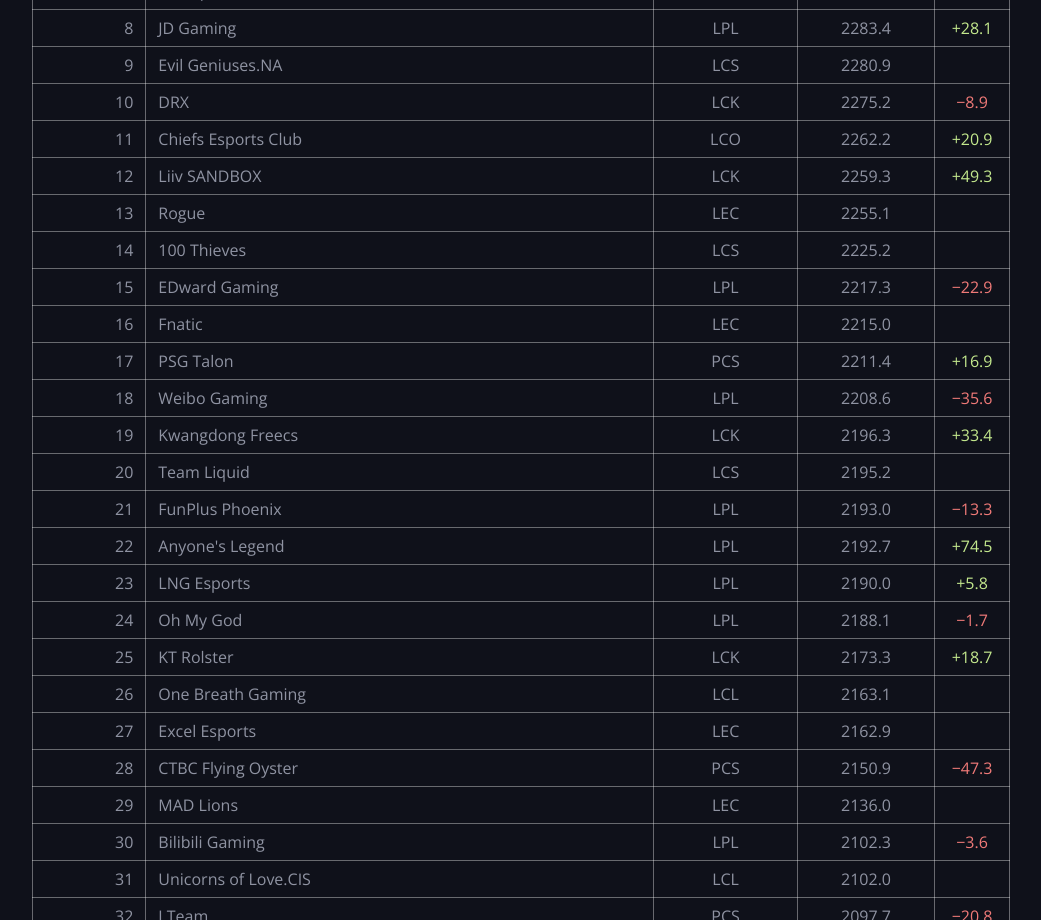
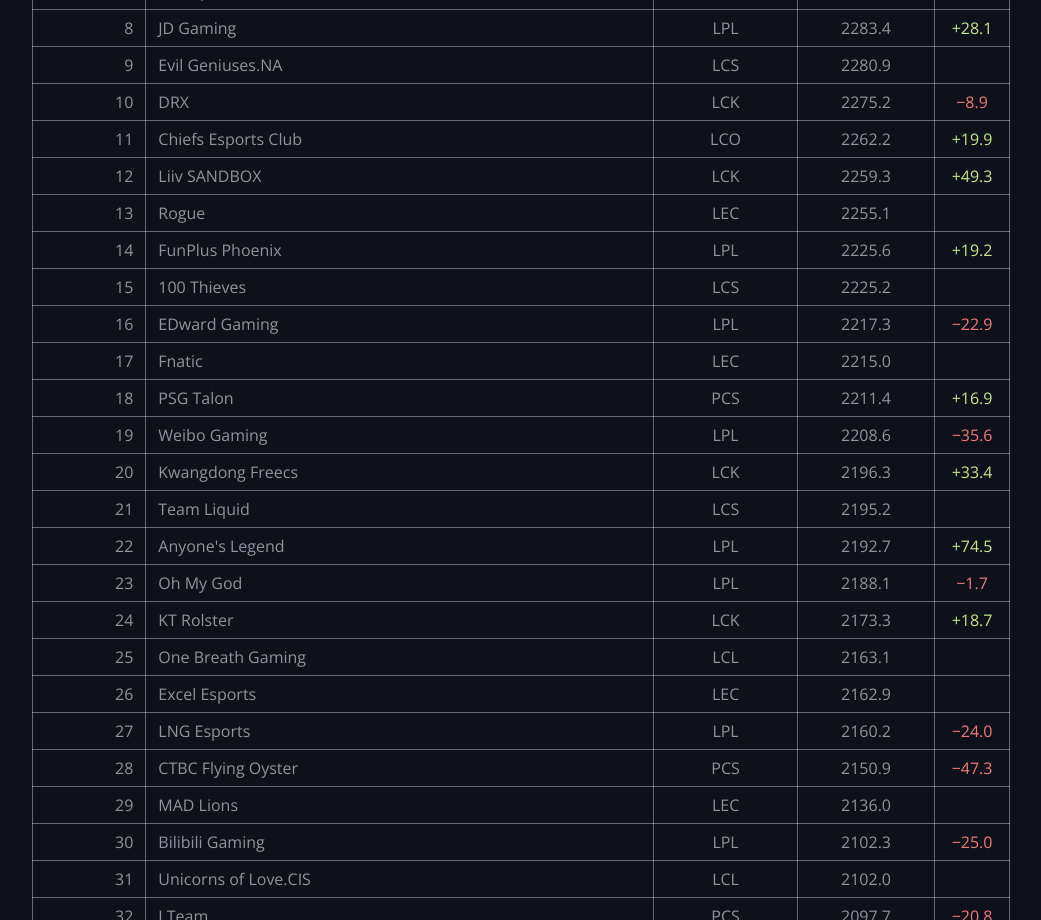
Before and after one commit to xtevenx/ProRankings, a plain HTML site: page index.html in a window 1280 px wide. Shown: the part 1880-2800 px from the top of the page, without its empty margins (119-1160 px from the left). Drawn offline with nearby package versions, Linux system fonts and the light colour scheme; a script that the page names is missing.

Commit message:
Update rating charts for 2022-07-11 11:39:37.

```diff
--- a/index.html
+++ b/index.html
@@ -85,31 +85,31 @@
             <tr><td style="text-align: right">8</td><td class="name">JD Gaming</td><td class="league" style="text-align: center">LPL</td><td class="rating" style="text-align: center">2283.4</td><td class="diff" style="text-align: center; white-space: nowrap"><span style="color: var(--green-color)">&plus;28.1</span></td></tr>
             <tr><td style="text-align: right">9</td><td class="name">Evil Geniuses.NA</td><td class="league" style="text-align: center">LCS</td><td class="rating" style="text-align: center">2280.9</td><td class="diff" style="text-align: center; white-space: nowrap"></td></tr>
             <tr><td style="text-align: right">10</td><td class="name">DRX</td><td class="league" style="text-align: center">LCK</td><td class="rating" style="text-align: center">2275.2</td><td class="diff" style="text-align: center; white-space: nowrap"><span style="color: var(--red-color)">&minus;8.9</span></td></tr>
-            <tr><td style="text-align: right">11</td><td class="name">Chiefs Esports Club</td><td class="league" style="text-align: center">LCO</td><td class="rating" style="text-align: center">2262.2</td><td class="diff" style="text-align: center; white-space: nowrap"><span style="color: var(--green-color)">&plus;20.9</span></td></tr>
+            <tr><td style="text-align: right">11</td><td class="name">Chiefs Esports Club</td><td class="league" style="text-align: center">LCO</td><td class="rating" style="text-align: center">2262.2</td><td class="diff" style="text-align: center; white-space: nowrap"><span style="color: var(--green-color)">&plus;19.9</span></td></tr>
             <tr><td style="text-align: right">12</td><td class="name">Liiv SANDBOX</td><td class="league" style="text-align: center">LCK</td><td class="rating" style="text-align: center">2259.3</td><td class="diff" style="text-align: center; white-space: nowrap"><span style="color: var(--green-color)">&plus;49.3</span></td></tr>
             <tr><td style="text-align: right">13</td><td class="name">Rogue </td><td class="league" style="text-align: center">LEC</td><td class="rating" style="text-align: center">2255.1</td><td class="diff" style="text-align: center; white-space: nowrap"></td></tr>
-            <tr><td style="text-align: right">14</td><td class="name">100 Thieves</td><td class="league" style="text-align: center">LCS</td><td class="rating" style="text-align: center">2225.2</td><td class="diff" style="text-align: center; white-space: nowrap"></td></tr>
-            <tr><td style="text-align: right">15</td><td class="name">EDward Gaming</td><td class="league" style="text-align: center">LPL</td><td class="rating" style="text-align: center">2217.3</td><td class="diff" style="text-align: center; white-space: nowrap"><span style="color: var(--red-color)">&minus;22.9</span></td></tr>
-            <tr><td style="text-align: right">16</td><td class="name">Fnatic</td><td class="league" style="text-align: center">LEC</td><td class="rating" style="text-align: center">2215.0</td><td class="diff" style="text-align: center; white-space: nowrap"></td></tr>
-            <tr><td style="text-align: right">17</td><td class="name">PSG Talon</td><td class="league" style="text-align: center">PCS</td><td class="rating" style="text-align: center">2211.4</td><td class="diff" style="text-align: center; white-space: nowrap"><span style="color: var(--green-color)">&plus;16.9</span></td></tr>
-            <tr><td style="text-align: right">18</td><td class="name">Weibo Gaming</td><td class="league" style="text-align: center">LPL</td><td class="rating" style="text-align: center">2208.6</td><td class="diff" style="text-align: center; white-space: nowrap"><span style="color: var(--red-color)">&minus;35.6</span></td></tr>
-            <tr><td style="text-align: right">19</td><td class="name">Kwangdong Freecs</td><td class="league" style="text-align: center">LCK</td><td class="rating" style="text-align: center">2196.3</td><td class="diff" style="text-align: center; white-space: nowrap"><span style="color: var(--green-color)">&plus;33.4</span></td></tr>
-            <tr><td style="text-align: right">20</td><td class="name">Team Liquid</td><td class="league" style="text-align: center">LCS</td><td class="rating" style="text-align: center">2195.2</td><td class="diff" style="text-align: center; white-space: nowrap"></td></tr>
-            <tr><td style="text-align: right">21</td><td class="name">FunPlus Phoenix</td><td class="league" style="text-align: center">LPL</td><td class="rating" style="text-align: center">2193.0</td><td class="diff" style="text-align: center; white-space: nowrap"><span style="color: var(--red-color)">&minus;13.3</span></td></tr>
+            <tr><td style="text-align: right">14</td><td class="name">FunPlus Phoenix</td><td class="league" style="text-align: center">LPL</td><td class="rating" style="text-align: center">2225.6</td><td class="diff" style="text-align: center; white-space: nowrap"><span style="color: var(--green-color)">&plus;19.2</span></td></tr>
+            <tr><td style="text-align: right">15</td><td class="name">100 Thieves</td><td class="league" style="text-align: center">LCS</td><td class="rating" style="text-align: center">2225.2</td><td class="diff" style="text-align: center; white-space: nowrap"></td></tr>
+            <tr><td style="text-align: right">16</td><td class="name">EDward Gaming</td><td class="league" style="text-align: center">LPL</td><td class="rating" style="text-align: center">2217.3</td><td class="diff" style="text-align: center; white-space: nowrap"><span style="color: var(--red-color)">&minus;22.9</span></td></tr>
+            <tr><td style="text-align: right">17</td><td class="name">Fnatic</td><td class="league" style="text-align: center">LEC</td><td class="rating" style="text-align: center">2215.0</td><td class="diff" style="text-align: center; white-space: nowrap"></td></tr>
+            <tr><td style="text-align: right">18</td><td class="name">PSG Talon</td><td class="league" style="text-align: center">PCS</td><td class="rating" style="text-align: center">2211.4</td><td class="diff" style="text-align: center; white-space: nowrap"><span style="color: var(--green-color)">&plus;16.9</span></td></tr>
+            <tr><td style="text-align: right">19</td><td class="name">Weibo Gaming</td><td class="league" style="text-align: center">LPL</td><td class="rating" style="text-align: center">2208.6</td><td class="diff" style="text-align: center; white-space: nowrap"><span style="color: var(--red-color)">&minus;35.6</span></td></tr>
+            <tr><td style="text-align: right">20</td><td class="name">Kwangdong Freecs</td><td class="league" style="text-align: center">LCK</td><td class="rating" style="text-align: center">2196.3</td><td class="diff" style="text-align: center; white-space: nowrap"><span style="color: var(--green-color)">&plus;33.4</span></td></tr>
+            <tr><td style="text-align: right">21</td><td class="name">Team Liquid</td><td class="league" style="text-align: center">LCS</td><td class="rating" style="text-align: center">2195.2</td><td class="diff" style="text-align: center; white-space: nowrap"></td></tr>
             <tr><td style="text-align: right">22</td><td class="name">Anyone's Legend</td><td class="league" style="text-align: center">LPL</td><td class="rating" style="text-align: center">2192.7</td><td class="diff" style="text-align: center; white-space: nowrap"><span style="color: var(--green-color)">&plus;74.5</span></td></tr>
-            <tr><td style="text-align: right">23</td><td class="name">LNG Esports</td><td class="league" style="text-align: center">LPL</td><td class="rating" style="text-align: center">2190.0</td><td class="diff" style="text-align: center; white-space: nowrap"><span style="color: var(--green-color)">&plus;5.8</span></td></tr>
-            <tr><td style="text-align: right">24</td><td class="name">Oh My God</td><td class="league" style="text-align: center">LPL</td><td class="rating" style="text-align: center">2188.1</td><td class="diff" style="text-align: center; white-space: nowrap"><span style="color: var(--red-color)">&minus;1.7</span></td></tr>
-            <tr><td style="text-align: right">25</td><td class="name">KT Rolster</td><td class="league" style="text-align: center">LCK</td><td class="rating" style="text-align: center">2173.3</td><td class="diff" style="text-align: center; white-space: nowrap"><span style="color: var(--green-color)">&plus;18.7</span></td></tr>
-            <tr><td style="text-align: right">26</td><td class="name">One Breath Gaming</td><td class="league" style="text-align: center">LCL</td><td class="rating" style="text-align: center">2163.1</td><td class="diff" style="text-align: center; white-space: nowrap"></td></tr>
-            <tr><td style="text-align: right">27</td><td class="name">Excel Esports</td><td class="league" style="text-align: center">LEC</td><td class="rating" style="text-align: center">2162.9</td><td class="diff" style="text-align: center; white-space: nowrap"></td></tr>
+            <tr><td style="text-align: right">23</td><td class="name">Oh My God</td><td class="league" style="text-align: center">LPL</td><td class="rating" style="text-align: center">2188.1</td><td class="diff" style="text-align: center; white-space: nowrap"><span style="color: var(--red-color)">&minus;1.7</span></td></tr>
+            <tr><td style="text-align: right">24</td><td class="name">KT Rolster</td><td class="league" style="text-align: center">LCK</td><td class="rating" style="text-align: center">2173.3</td><td class="diff" style="text-align: center; white-space: nowrap"><span style="color: var(--green-color)">&plus;18.7</span></td></tr>
+            <tr><td style="text-align: right">25</td><td class="name">One Breath Gaming</td><td class="league" style="text-align: center">LCL</td><td class="rating" style="text-align: center">2163.1</td><td class="diff" style="text-align: center; white-space: nowrap"></td></tr>
+            <tr><td style="text-align: right">26</td><td class="name">Excel Esports</td><td class="league" style="text-align: center">LEC</td><td class="rating" style="text-align: center">2162.9</td><td class="diff" style="text-align: center; white-space: nowrap"></td></tr>
+            <tr><td style="text-align: right">27</td><td class="name">LNG Esports</td><td class="league" style="text-align: center">LPL</td><td class="rating" style="text-align: center">2160.2</td><td class="diff" style="text-align: center; white-space: nowrap"><span style="color: var(--red-color)">&minus;24.0</span></td></tr>
             <tr><td style="text-align: right">28</td><td class="name">CTBC Flying Oyster</td><td class="league" style="text-align: center">PCS</td><td class="rating" style="text-align: center">2150.9</td><td class="diff" style="text-align: center; white-space: nowrap"><span style="color: var(--red-color)">&minus;47.3</span></td></tr>
             <tr><td style="text-align: right">29</td><td class="name">MAD Lions</td><td class="league" style="text-align: center">LEC</td><td class="rating" style="text-align: center">2136.0</td><td class="diff" style="text-align: center; white-space: nowrap"></td></tr>
-            <tr><td style="text-align: right">30</td><td class="name">Bilibili Gaming</td><td class="league" style="text-align: center">LPL</td><td class="rating" style="text-align: center">2102.3</td><td class="diff" style="text-align: center; white-space: nowrap"><span style="color: var(--red-color)">&minus;3.6</span></td></tr>
+            <tr><td style="text-align: right">30</td><td class="name">Bilibili Gaming</td><td class="league" style="text-align: center">LPL</td><td class="rating" style="text-align: center">2102.3</td><td class="diff" style="text-align: center; white-space: nowrap"><span style="color: var(--red-color)">&minus;25.0</span></td></tr>
             <tr><td style="text-align: right">31</td><td class="name">Unicorns of Love.CIS</td><td class="league" style="text-align: center">LCL</td><td class="rating" style="text-align: center">2102.0</td><td class="diff" style="text-align: center; white-space: nowrap"></td></tr>
             <tr><td style="text-align: right">32</td><td class="name">J Team</td><td class="league" style="text-align: center">PCS</td><td class="rating" style="text-align: center">2097.7</td><td class="diff" style="text-align: center; white-space: nowrap"><span style="color: var(--red-color)">&minus;20.8</span></td></tr>
             <tr><td style="text-align: right">33</td><td class="name">Cloud9</td><td class="league" style="text-align: center">LCS</td><td class="rating" style="text-align: center">2091.1</td><td class="diff" style="text-align: center; white-space: nowrap"></td></tr>
             <tr><td style="text-align: right">34</td><td class="name">Nongshim RedForce</td><td class="league" style="text-align: center">LCK</td><td class="rating" style="text-align: center">2074.7</td><td class="diff" style="text-align: center; white-space: nowrap"><span style="color: var(--red-color)">&minus;59.7</span></td></tr>
-            <tr><td style="text-align: right">35</td><td class="name">ThunderTalk Gaming</td><td class="league" style="text-align: center">LPL</td><td class="rating" style="text-align: center">2068.5</td><td class="diff" style="text-align: center; white-space: nowrap"><span style="color: var(--green-color)">&plus;20.2</span></td></tr>
+            <tr><td style="text-align: right">35</td><td class="name">ThunderTalk Gaming</td><td class="league" style="text-align: center">LPL</td><td class="rating" style="text-align: center">2068.5</td><td class="diff" style="text-align: center; white-space: nowrap"><span style="color: var(--red-color)">&minus;2.6</span></td></tr>
             <tr><td style="text-align: right">36</td><td class="name">NASR eSports Turkey</td><td class="league" style="text-align: center">TCL</td><td class="rating" style="text-align: center">2066.4</td><td class="diff" style="text-align: center; white-space: nowrap"></td></tr>
             <tr><td style="text-align: right">37</td><td class="name">Team Vitality</td><td class="league" style="text-align: center">LEC</td><td class="rating" style="text-align: center">2058.8</td><td class="diff" style="text-align: center; white-space: nowrap"></td></tr>
             <tr><td style="text-align: right">38</td><td class="name">FlyQuest</td><td class="league" style="text-align: center">LCS</td><td class="rating" style="text-align: center">2058.2</td><td class="diff" style="text-align: center; white-space: nowrap"></td></tr>
@@ -125,13 +125,13 @@
             <tr><td style="text-align: right">48</td><td class="name">Istanbul Wildcats</td><td class="league" style="text-align: center">TCL</td><td class="rating" style="text-align: center">2032.0</td><td class="diff" style="text-align: center; white-space: nowrap"></td></tr>
             <tr><td style="text-align: right">49</td><td class="name">Counter Logic Gaming</td><td class="league" style="text-align: center">LCS</td><td class="rating" style="text-align: center">2019.8</td><td class="diff" style="text-align: center; white-space: nowrap"></td></tr>
             <tr><td style="text-align: right">50</td><td class="name">Sengoku Gaming</td><td class="league" style="text-align: center">LJL</td><td class="rating" style="text-align: center">2007.6</td><td class="diff" style="text-align: center; white-space: nowrap"><span style="color: var(--green-color)">&plus;25.7</span></td></tr>
-            <tr><td style="text-align: right">51</td><td class="name">Pentanet.GG</td><td class="league" style="text-align: center">LCO</td><td class="rating" style="text-align: center">1990.8</td><td class="diff" style="text-align: center; white-space: nowrap"><span style="color: var(--red-color)">&minus;7.1</span></td></tr>
-            <tr><td style="text-align: right">52</td><td class="name">Golden Guardians</td><td class="league" style="text-align: center">LCS</td><td class="rating" style="text-align: center">1989.7</td><td class="diff" style="text-align: center; white-space: nowrap"></td></tr>
-            <tr><td style="text-align: right">53</td><td class="name">Fredit BRION</td><td class="league" style="text-align: center">LCK</td><td class="rating" style="text-align: center">1988.9</td><td class="diff" style="text-align: center; white-space: nowrap"><span style="color: var(--red-color)">&minus;15.7</span></td></tr>
-            <tr><td style="text-align: right">54</td><td class="name">Estral Esports</td><td class="league" style="text-align: center">LLA</td><td class="rating" style="text-align: center">1985.0</td><td class="diff" style="text-align: center; white-space: nowrap"><span style="color: var(--green-color)">&plus;21.9</span></td></tr>
-            <tr><td style="text-align: right">55</td><td class="name">Team WE</td><td class="league" style="text-align: center">LPL</td><td class="rating" style="text-align: center">1983.7</td><td class="diff" style="text-align: center; white-space: nowrap"><span style="color: var(--red-color)">&minus;23.4</span></td></tr>
-            <tr><td style="text-align: right">56</td><td class="name">FURIA Esports</td><td class="league" style="text-align: center">CBLOL</td><td class="rating" style="text-align: center">1982.2</td><td class="diff" style="text-align: center; white-space: nowrap"><span style="color: var(--green-color)">&plus;18.8</span></td></tr>
-            <tr><td style="text-align: right">57</td><td class="name">ORDER</td><td class="league" style="text-align: center">LCO</td><td class="rating" style="text-align: center">1980.2</td><td class="diff" style="text-align: center; white-space: nowrap"><span style="color: var(--red-color)">&minus;2.3</span></td></tr>
+            <tr><td style="text-align: right">51</td><td class="name">ORDER</td><td class="league" style="text-align: center">LCO</td><td class="rating" style="text-align: center">1996.9</td><td class="diff" style="text-align: center; white-space: nowrap"><span style="color: var(--red-color)">&minus;9.7</span></td></tr>
+            <tr><td style="text-align: right">52</td><td class="name">Pentanet.GG</td><td class="league" style="text-align: center">LCO</td><td class="rating" style="text-align: center">1990.8</td><td class="diff" style="text-align: center; white-space: nowrap"><span style="color: var(--red-color)">&minus;7.1</span></td></tr>
+            <tr><td style="text-align: right">53</td><td class="name">Golden Guardians</td><td class="league" style="text-align: center">LCS</td><td class="rating" style="text-align: center">1989.7</td><td class="diff" style="text-align: center; white-space: nowrap"></td></tr>
+            <tr><td style="text-align: right">54</td><td class="name">Fredit BRION</td><td class="league" style="text-align: center">LCK</td><td class="rating" style="text-align: center">1988.9</td><td class="diff" style="text-align: center; white-space: nowrap"><span style="color: var(--red-color)">&minus;15.7</span></td></tr>
+            <tr><td style="text-align: right">55</td><td class="name">Estral Esports</td><td class="league" style="text-align: center">LLA</td><td class="rating" style="text-align: center">1985.0</td><td class="diff" style="text-align: center; white-space: nowrap"><span style="color: var(--green-color)">&plus;21.9</span></td></tr>
+            <tr><td style="text-align: right">56</td><td class="name">Team WE</td><td class="league" style="text-align: center">LPL</td><td class="rating" style="text-align: center">1983.7</td><td class="diff" style="text-align: center; white-space: nowrap"><span style="color: var(--red-color)">&minus;23.4</span></td></tr>
+            <tr><td style="text-align: right">57</td><td class="name">FURIA Esports</td><td class="league" style="text-align: center">CBLOL</td><td class="rating" style="text-align: center">1982.2</td><td class="diff" style="text-align: center; white-space: nowrap"><span style="color: var(--green-color)">&plus;18.8</span></td></tr>
             <tr><td style="text-align: right">58</td><td class="name">CrowCrowd</td><td class="league" style="text-align: center">LCL</td><td class="rating" style="text-align: center">1978.5</td><td class="diff" style="text-align: center; white-space: nowrap"></td></tr>
             <tr><td style="text-align: right">59</td><td class="name">DetonatioN FocusMe</td><td class="league" style="text-align: center">LJL</td><td class="rating" style="text-align: center">1974.6</td><td class="diff" style="text-align: center; white-space: nowrap"><span style="color: var(--green-color)">&plus;23.2</span></td></tr>
             <tr><td style="text-align: right">60</td><td class="name">GAM Esports</td><td class="league" style="text-align: center">VCS</td><td class="rating" style="text-align: center">1971.7</td><td class="diff" style="text-align: center; white-space: nowrap"><span style="color: var(--red-color)">&minus;17.7</span></td></tr>
@@ -143,8 +143,8 @@
             <tr><td style="text-align: right">66</td><td class="name">Beyond Gaming</td><td class="league" style="text-align: center">PCS</td><td class="rating" style="text-align: center">1920.5</td><td class="diff" style="text-align: center; white-space: nowrap"><span style="color: var(--red-color)">&minus;123.6</span></td></tr>
             <tr><td style="text-align: right">67</td><td class="name">Saigon Buffalo</td><td class="league" style="text-align: center">VCS</td><td class="rating" style="text-align: center">1911.6</td><td class="diff" style="text-align: center; white-space: nowrap"><span style="color: var(--red-color)">&minus;76.1</span></td></tr>
             <tr><td style="text-align: right">68</td><td class="name">Astralis</td><td class="league" style="text-align: center">LEC</td><td class="rating" style="text-align: center">1910.9</td><td class="diff" style="text-align: center; white-space: nowrap"></td></tr>
-            <tr><td style="text-align: right">69</td><td class="name">Dire Wolves</td><td class="league" style="text-align: center">LCO</td><td class="rating" style="text-align: center">1904.3</td><td class="diff" style="text-align: center; white-space: nowrap"><span style="color: var(--green-color)">&plus;13.1</span></td></tr>
-            <tr><td style="text-align: right">70</td><td class="name">PEACE </td><td class="league" style="text-align: center">LCO</td><td class="rating" style="text-align: center">1898.9</td><td class="diff" style="text-align: center; white-space: nowrap"><span style="color: var(--green-color)">&plus;29.0</span></td></tr>
+            <tr><td style="text-align: right">69</td><td class="name">PEACE </td><td class="league" style="text-align: center">LCO</td><td class="rating" style="text-align: center">1898.9</td><td class="diff" style="text-align: center; white-space: nowrap"><span style="color: var(--green-color)">&plus;29.0</span></td></tr>
+            <tr><td style="text-align: right">70</td><td class="name">Dire Wolves</td><td class="league" style="text-align: center">LCO</td><td class="rating" style="text-align: center">1884.9</td><td class="diff" style="text-align: center; white-space: nowrap"><span style="color: var(--red-color)">&minus;6.3</span></td></tr>
             <tr><td style="text-align: right">71</td><td class="name">Rainbow7</td><td class="league" style="text-align: center">LLA</td><td class="rating" style="text-align: center">1878.6</td><td class="diff" style="text-align: center; white-space: nowrap"><span style="color: var(--red-color)">&minus;34.8</span></td></tr>
             <tr><td style="text-align: right">72</td><td class="name">KaBuM! e-Sports</td><td class="league" style="text-align: center">CBLOL</td><td class="rating" style="text-align: center">1872.0</td><td class="diff" style="text-align: center; white-space: nowrap"><span style="color: var(--red-color)">&minus;19.9</span></td></tr>
             <tr><td style="text-align: right">73</td><td class="name">Liberty</td><td class="league" style="text-align: center">CBLOL</td><td class="rating" style="text-align: center">1869.8</td><td class="diff" style="text-align: center; white-space: nowrap"><span style="color: var(--red-color)">&minus;32.6</span></td></tr>
```
